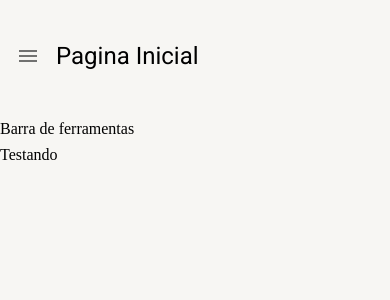
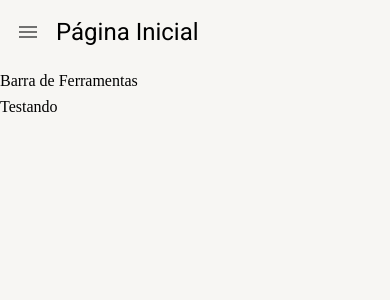
Before and after one commit to kayrongradilone/JSilveira-ADM-Bens, a React (Create React App) app: page /pagina-inicial in a window 390 px wide. Shown: the top 300 px of the page. Built offline with nearby package versions, Linux system fonts and the light colour scheme.

Commit message:
feat: Melhorias responsividade do layout

```diff
--- a/src/pages/dashboard/Dashboard.tsx
+++ b/src/pages/dashboard/Dashboard.tsx
@@ -1,11 +1,12 @@
-import { LayoutBaseDePagina } from "../../shared/layouts"
-
-
+import { LayoutBaseDePagina } from "../../shared/layouts";
 
 export const Dashboard = () => {
-    return(
-       <LayoutBaseDePagina titulo='Pagina Inicial'>
-        Testando
-       </LayoutBaseDePagina>
-    )
-}
+  return (
+    <LayoutBaseDePagina
+      titulo="Página Inicial"
+      barraDeFerramentas={<>Barra de Ferramentas</>}
+    >
+      Testando
+    </LayoutBaseDePagina>
+  );
+};
--- a/src/shared/layouts/LayoutBaseDePagina.tsx
+++ b/src/shared/layouts/LayoutBaseDePagina.tsx
@@ -6,38 +6,51 @@
   useMediaQuery,
   useTheme,
 } from "@mui/material";
+import { ReactNode } from "react";
 import { useDrawerContext } from "../contexts";
 
 interface ILayoutBaseDePaginaProps {
   children: React.ReactNode;
   titulo: string;
+  barraDeFerramentas?: ReactNode;
 }
 
 export const LayoutBaseDePagina: React.FC<ILayoutBaseDePaginaProps> = ({
   children,
   titulo,
+  barraDeFerramentas,
 }) => {
   const theme = useTheme();
   const smDown = useMediaQuery(theme.breakpoints.down("sm"));
-  const {toggleDrawerOpen} = useDrawerContext()
+  const mdDown = useMediaQuery(theme.breakpoints.down("md"));
+  const { toggleDrawerOpen } = useDrawerContext();
   return (
     <Box height="100%" display="flex" flexDirection="column" gap={1}>
       <Box
         display="flex"
         alignItems="center"
         padding={1}
-        height={theme.spacing(12)}
         gap={1}
+        height={theme.spacing(smDown ? 6 : mdDown ? 8 : 12)}
       >
         {smDown && (
           <IconButton onClick={toggleDrawerOpen}>
             <Icon>menu</Icon>
           </IconButton>
         )}
-        <Typography variant="h5">{titulo}</Typography>
+        <Typography
+          whiteSpace="nowrap"
+          overflow="hidden"
+          textOverflow="ellipses"
+          variant={smDown ? "h5" : mdDown ? "h4" : "h3"}
+        >
+          {titulo}
+        </Typography>
       </Box>
-      <Box>Barra de ferramentas</Box>
-      <Box>{children}</Box>
+      {barraDeFerramentas && <Box>{barraDeFerramentas}</Box>}
+      <Box flex={1} overflow="auto">
+        {children}
+      </Box>
     </Box>
   );
 };
```
